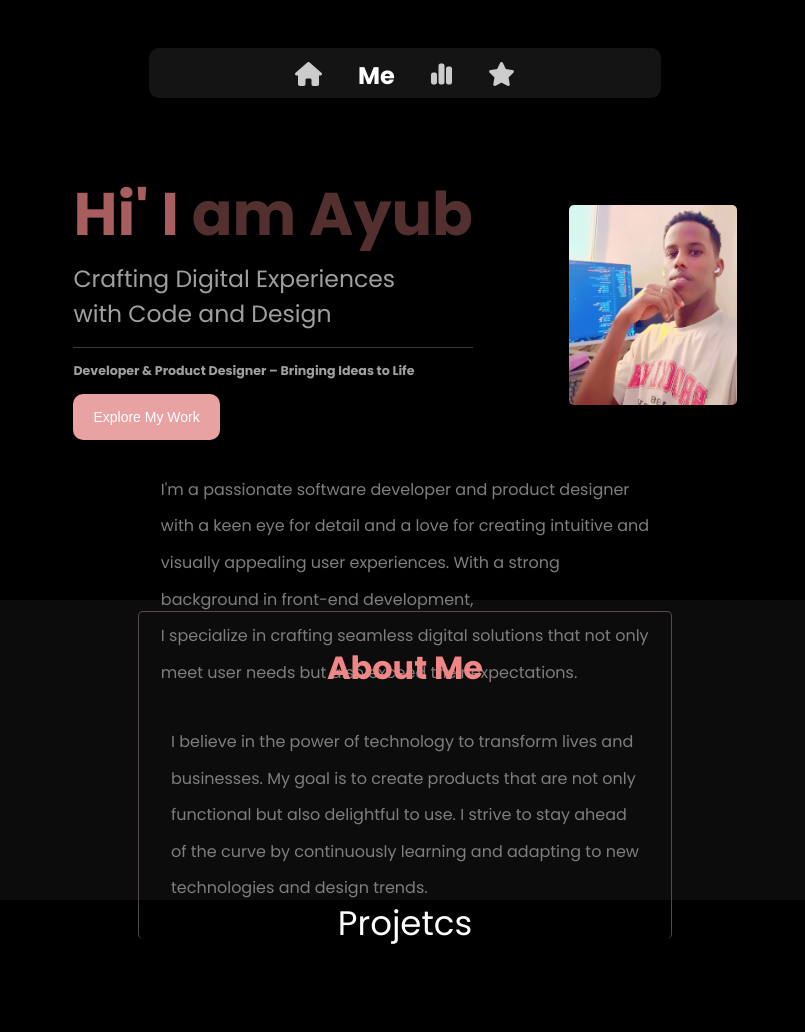
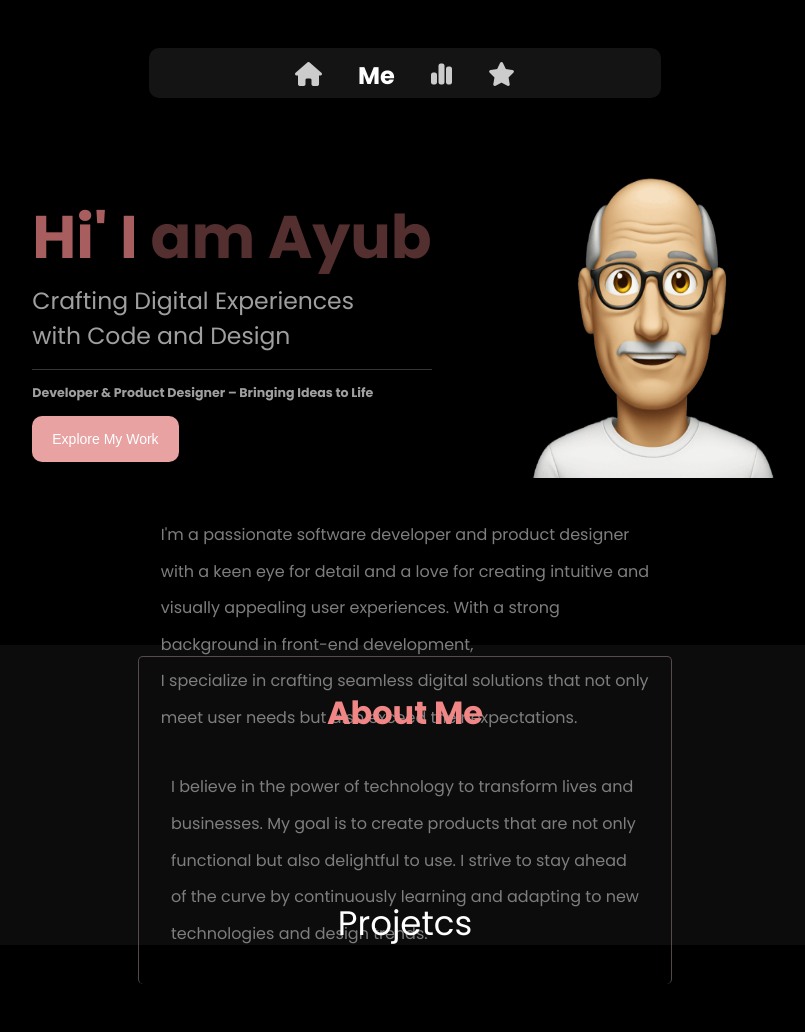
Before and after one commit to Ayubabdi-Man/portfolio-Ayub, a plain HTML site: page index.html in a window 1280 px wide. Shown: the top 1032 px of the page, without its empty margins (235-1040 px from the left). Drawn offline with Linux system fonts and the light colour scheme; a web font is replaced by a local one.

Commit message:
added new features

```diff
--- a/index.html
+++ b/index.html
@@ -11,7 +11,7 @@
     <link rel="stylesheet" href="https://cdnjs.cloudflare.com/ajax/libs/font-awesome/6.7.2/css/all.min.css"
         integrity="sha512-Evv84Mr4kqVGRNSgIGL/F/aIDqQb7xQ2vcrdIwxfjThSH8CSR7PBEakCr51Ck+w+/U6swU2Im1vVX0SVk9ABhg=="
         crossorigin="anonymous" referrerpolicy="no-referrer" />
-    <link rel="shortcut icon" href="./img/ayub.jpeg" type="image/x-icon">
+    <link rel="shortcut icon" href="./img/PhotoLogo.png" type="image/x-icon">
     <!-- link fonts -->
     <link rel="preconnect" href="https://fonts.googleapis.com">
     <link rel="preconnect" href="https://fonts.gstatic.com" crossorigin>
@@ -44,7 +44,7 @@
                 <button type="submit" id="btn-hero">Explore My Work</button>
             </div>
             <div class="top-img">
-                <img src="./img/ayub.jpeg" alt="">
+                <img src="./img/PhotoLogo.png" alt="">
             </div>
         </div>
         <div class="buttom-section">
--- a/style.css
+++ b/style.css
@@ -104,8 +104,8 @@ span {
 }
 
 .top-img img {
-    width: 167.73px;
-    height: 200px;
+    width: 250px;
+    height: 300px;
     border-radius: 5px;
     margin-left: 6rem;
 }
```
